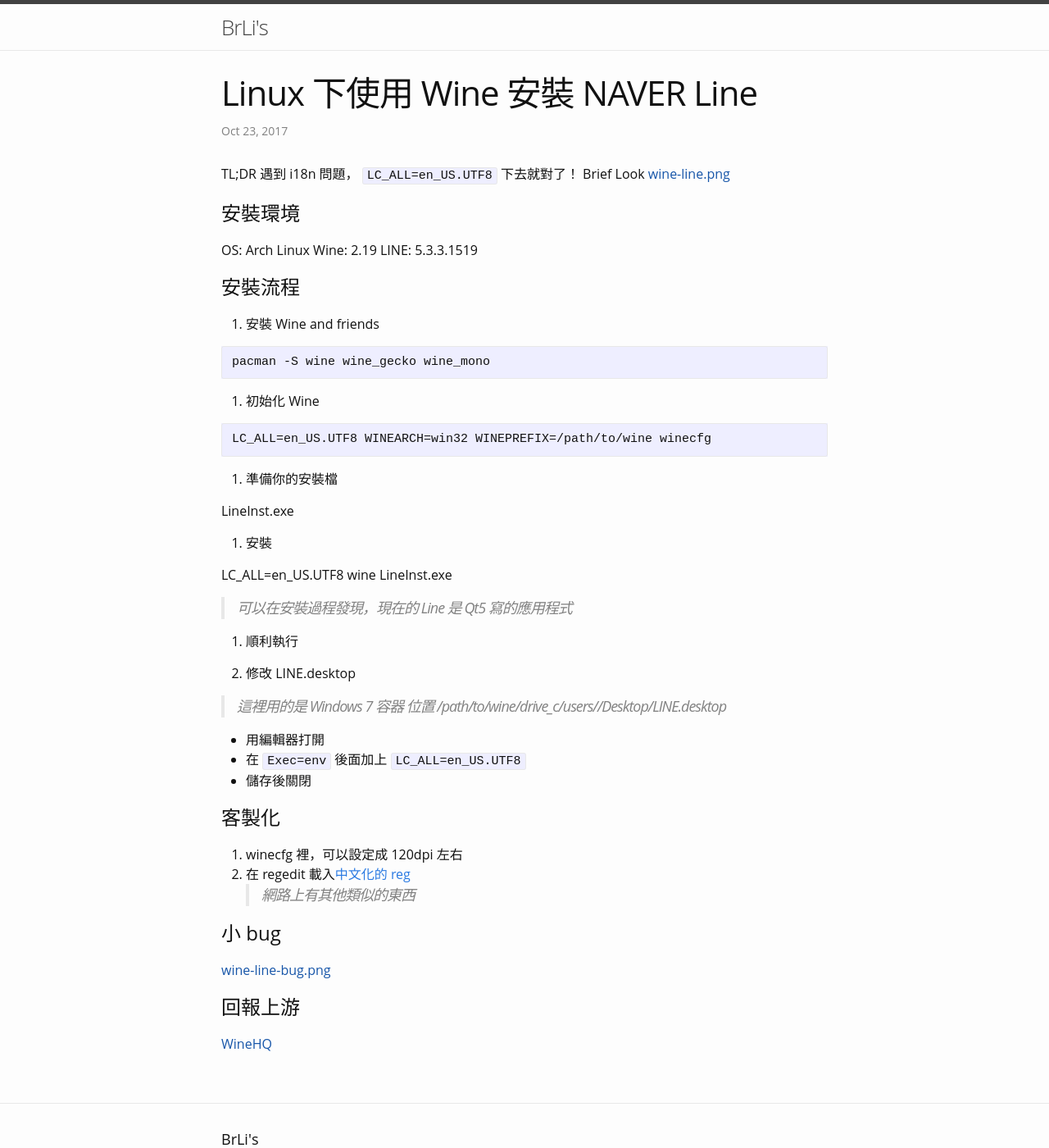
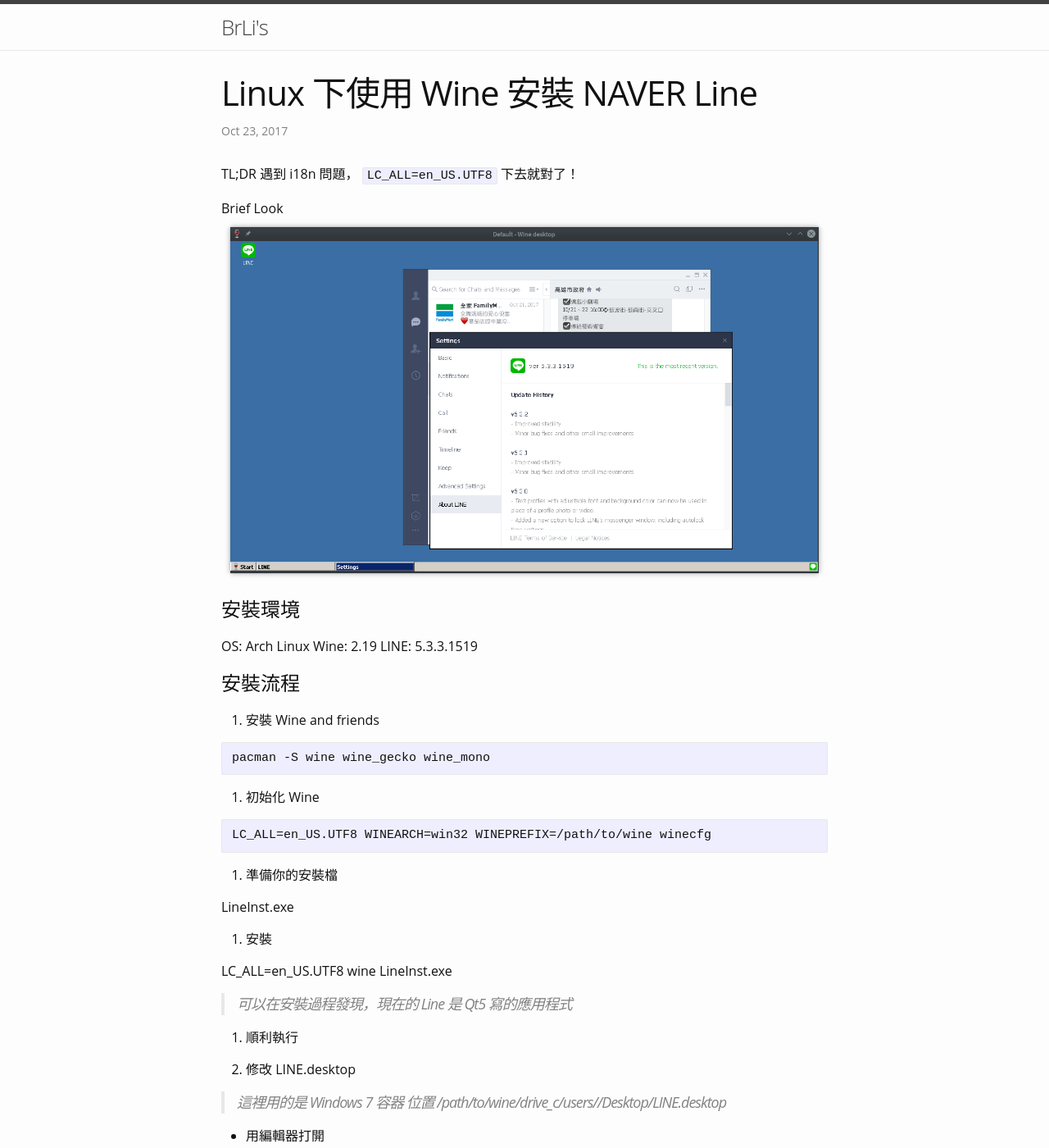
Before and after one commit to Brli/brli.github.io, a Jekyll site: the page built from _posts/2017-10-23-linux-wine-line.markdown, in a window 1280 px wide and 1400 px high. Shown: the whole window at 82% size. Built offline with Jekyll 4.4.1, drawn with Linux system fonts in a browser that asks for light colours; comment, search, counter and statistics services are not loaded; some of the changed lines change nothing that is shown.

Commit message:
wine-line: add upstream url, edit image

```diff
--- a/_posts/2017-10-23-linux-wine-line.markdown
+++ b/_posts/2017-10-23-linux-wine-line.markdown
@@ -7,8 +7,9 @@
 
 TL;DR
   遇到 i18n 問題， `LC_ALL=en_US.UTF8` 下去就對了！
+
 Brief Look
-[wine-line.png]()
+![wine-line.png](https://raw.githubusercontent.com/Brli/brli.github.io/master/_images/wine-line.png)
 
 # 安裝環境
 
@@ -59,8 +60,8 @@
 
 # 小 bug
 
-[wine-line-bug.png]()
+![wine-line-bug.png](https://github.com/Brli/brli.github.io/blob/master/_images/wine-line-bug.png)
 
 # 回報上游
 
-[WineHQ]()
+[WineHQ](https://appdb.winehq.org/objectManager.php?sClass=version&iId=35664)
```
